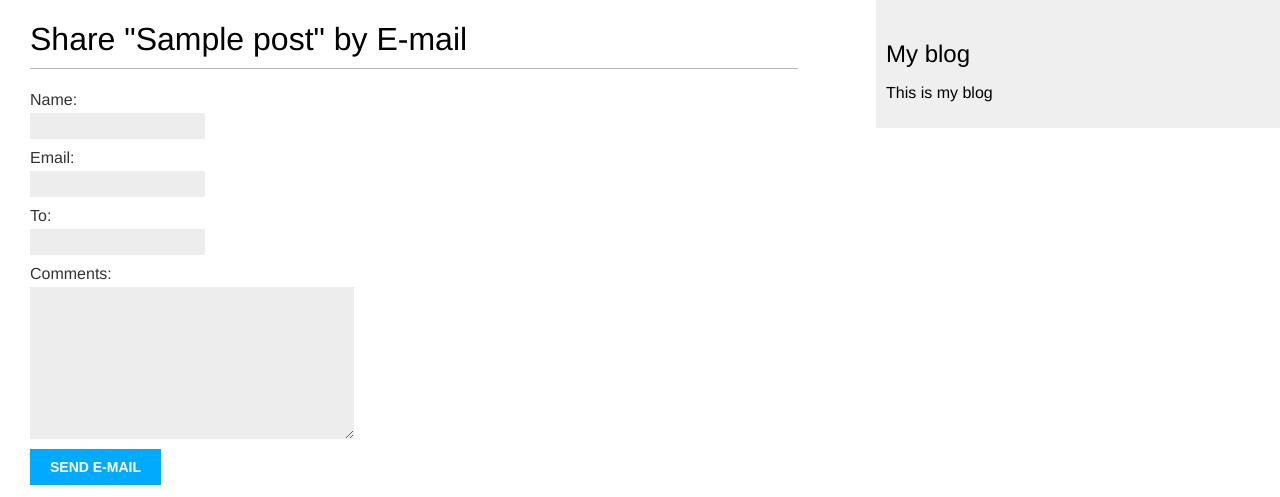
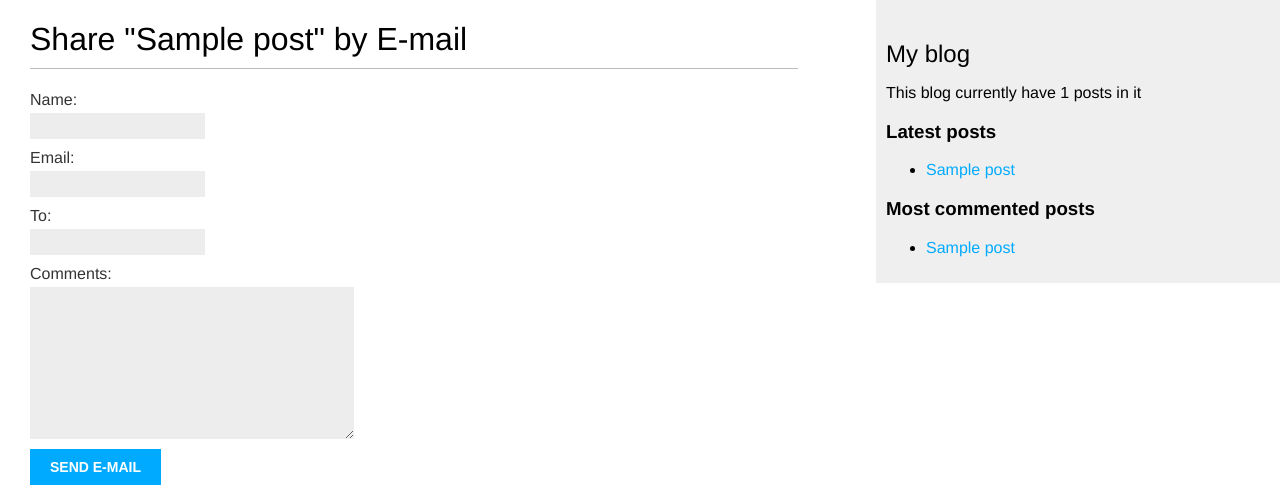
Before and after one commit to emilsberzs/D3E, a Django app: page /blog/1/share/ in a window 1280 px wide. Shown: the top 497 px of the page. Run offline with Django 3.2, Linux system fonts and the light colour scheme; tables that the repository leaves empty hold one stand-in row (values such as "Sample post").

Commit message:
Added Markdown, Recent posts and most commented posts to sidebar

```diff
--- a/blog/templates/blog/base.html
+++ b/blog/templates/blog/base.html
@@ -1,3 +1,4 @@
+{% load blog_tags %}
 {% load static %}
 <!DOCTYPE html>
 <html>
@@ -14,7 +15,18 @@
     </div>
     <div id="sidebar">
         <h2>My blog</h2>
-        <p>This is my blog</p>
+        <p>This blog currently have {% total_posts %} posts in it</p>
+        <h3>Latest posts</h3>
+        {% show_latest_posts 3 %}
+        <h3>Most commented posts</h3>
+        {% get_most_commented_posts as most_commented_posts %}
+        <ul>
+            {% for post in most_commented_posts %}
+            <li>
+                <a href="{{post.get_absolute_url}}">{{post.title}}</a>
+            </li>
+            {% endfor %}
+        </ul>
     </div>
 
 </body>
--- /dev/null
+++ b/blog/templates/blog/post/latest_posts.html
@@ -0,0 +1,7 @@
+<ul>
+    {% for post in latest_posts %}
+    <li>
+        <a href="{{post.get_absolute_url}}">{{post.title}}</a>
+    </li>
+    {% endfor %}
+</ul>
--- a/blog/templates/blog/post/list.html
+++ b/blog/templates/blog/post/list.html
@@ -1,4 +1,5 @@
 {% extends "blog/base.html" %}
+{% load blog_tags %}
 
 {% block title %} My blog {% endblock title %}
 
@@ -11,19 +12,20 @@
 <h2>
     <a href="{{post.get_absolute_url}}">
         {{post.title}}
+    </a>
     <p class="tags">
         Tags:
         {% for tag in post.tags.all %}
         <a href="{% url 'blog:post_list_by_tag' tag.slug %}">
             {{tag.name}}
         </a>
-            {% if not forloop.last %},{% endif %}
+        {% if not forloop.last %}, {% endif %}
         {% endfor %}
     </p>
     </a>
 </h2>
 <p class="date">Published {{post.publish}} by {{post.author}}</p>
-{{post.body|truncatewords:30|linebreaks}}
+{{post.body|markdown|truncatewords_html:30}}
 {% endfor %}
 {% include "pagination.html" with page=posts %}
 {% endblock content %}
--- /dev/null
+++ b/blog/templatetags/blog_tags.py
@@ -0,0 +1,29 @@
+from django import template
+from ..models import Post
+from django.db.models import Count
+import markdown
+from django.utils.safestring import mark_safe
+
+register = template.Library()
+
+
+@register.simple_tag
+def total_posts():
+    return Post.published.count()
+
+
+@register.inclusion_tag('blog/post/latest_posts.html')
+def show_latest_posts(count=5):
+    latest_posts = Post.published.order_by('-publish')[:count]
+    return {'latest_posts': latest_posts}
+
+
+@register.simple_tag
+def get_most_commented_posts(count=5):
+    return Post.published.annotate(
+        total_comments=Count('comments')).order_by('-total_comments')[:count]
+
+
+@register.filter(name='markdown')
+def markdown_format(text):
+    return mark_safe(markdown.markdown(text))
--- a/mysite/settings.py
+++ b/mysite/settings.py
@@ -26,7 +26,7 @@ SECRET_KEY = '3_gx4f)b86v3^qm_4l3cz!6m$(u61np5)1l&*)!ztp6rka0q(2'
 DEBUG = True
 
 ALLOWED_HOSTS = []
-
+SITE_ID = 1
 
 # Application definition
 
@@ -39,6 +39,8 @@ INSTALLED_APPS = [
     'django.contrib.staticfiles',
     'blog.apps.BlogConfig',
     'taggit',
+    'django.contrib.sites',
+    'django.contrib.sitemaps',
 
 ]
 
```
Also changed, not shown: blog/templates/blog/post/detail.html (+11 -2 lines), blog/templatetags/__intit__.py (added). Lines whose indentation alone changed are shown as unchanged.
